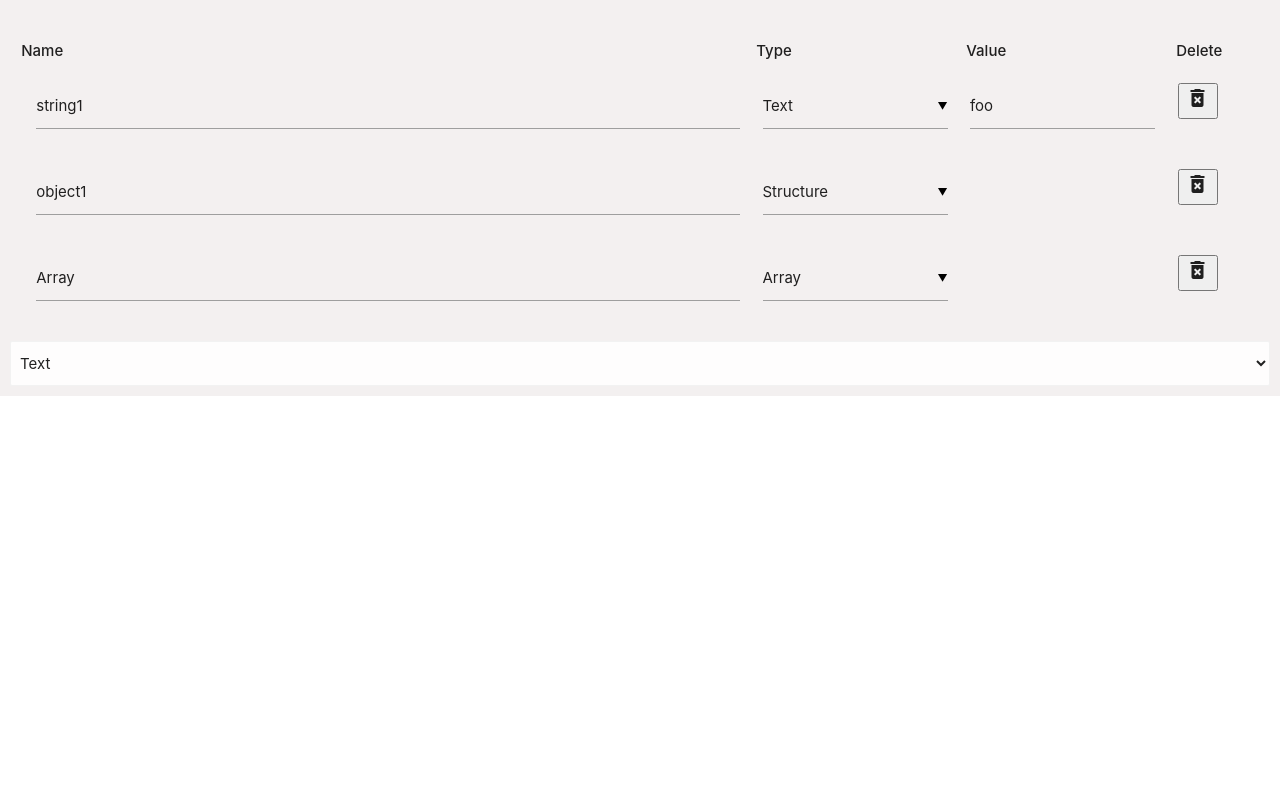
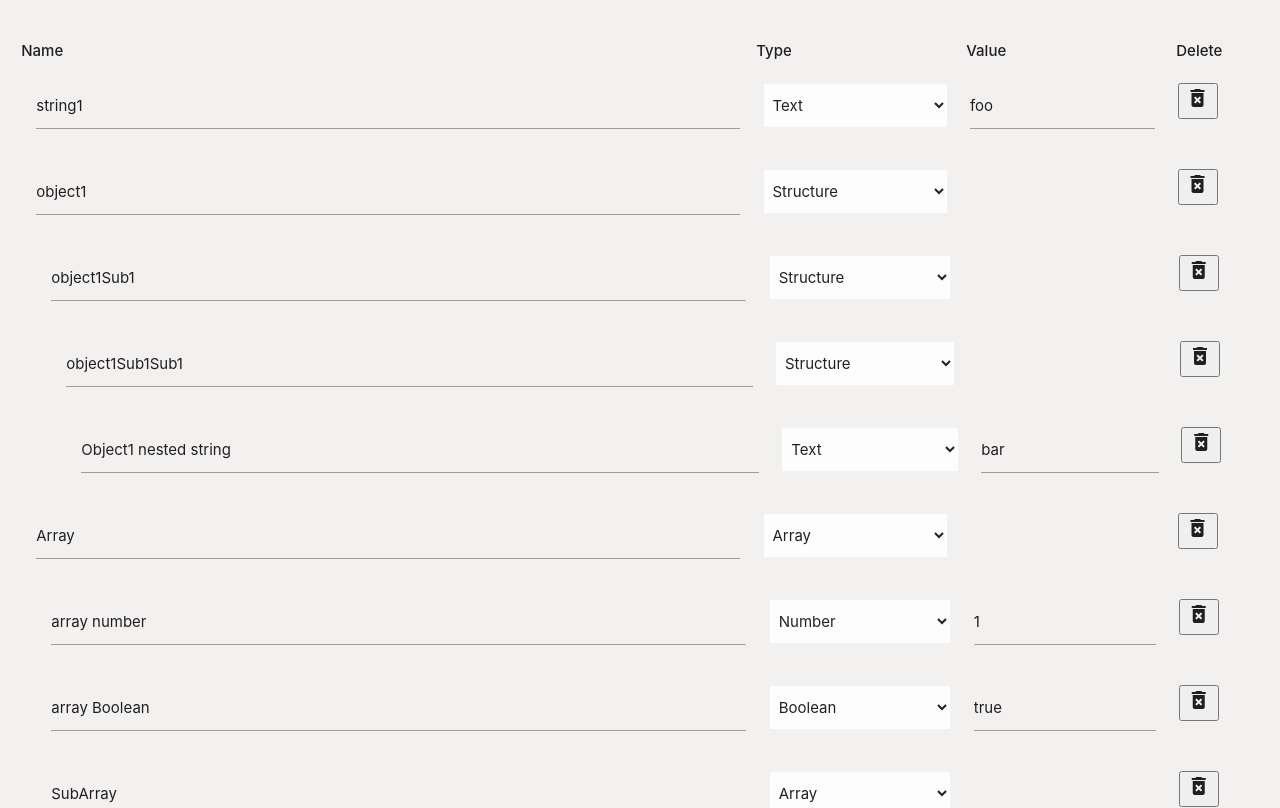
Before and after one commit to AbdeladimSaouiss/json-builder, a React (Create React App) app: page / in a window 1280 px wide. Shown: the top 808 px of the page. Built offline with nearby package versions, Linux system fonts and the light colour scheme.

Commit message:
Fix the recursive rendering of all components and its subcomponent

```diff
--- a/src/components/JsonBlock.js
+++ b/src/components/JsonBlock.js
@@ -2,12 +2,28 @@ import React from 'react';
 import JsonItem from './JsonItem';
 
 var JsonBlock = ({ item, handleItemChange }) => {
+    console.log(item.type)
+    if(item.type === "array" || item.type === "object"){
+        return (
+            <div className="item-holder">
+                <JsonItem item={item} handleItemChange={handleItemChange} />
 
-    return (
-        <div className="item-holder">
-            <JsonItem item={item} handleItemChange={handleItemChange} />
-        </div>
-    );
+                {item.value.map(item => {
+                        return <JsonBlock
+                        // key={index}
+                        item={item}
+                        handleItemChange={handleItemChange}
+                    />
+                })}
+            </div>
+        )
+    } else {
+        return (
+              <div className="item-holder">
+                <JsonItem item={item} handleItemChange={handleItemChange} />
+            </div>
+        )
+    }
 }
 
 export default JsonBlock;
--- a/src/components/JsonEditor.js
+++ b/src/components/JsonEditor.js
@@ -31,19 +31,25 @@ let json = [
     {
         name: "object1",
         type: "object",
-        value: {
+        value: [
+            {
                 name: "object1Sub1",
                 type: "object",
-            value: {
+                value: [
+                    {
                         name: "object1Sub1Sub1",
                         type: "object",
-                value: {
+                        value: [
+                            {
                                 name: "Object1 nested string",
                                 type: "string",
                                 value: "bar"
                             }
+                        ]
                     }
+                ]
             }
+        ]
     },
     {
         name: "Array",
@@ -58,6 +64,22 @@ let json = [
                 name: "array Boolean",
                 type: "boolean",
                 value: true,
+            },
+            {
+                name: "SubArray",
+                type: "array",
+                value: [
+                    {
+                        name: "array number",
+                        type: "number",
+                        value: 17
+                    },
+                    {
+                        name: "array Boolean",
+                        type: "string",
+                        value: "subarray",
+                    }
+                ]
             }
         ]
     }
@@ -77,7 +99,24 @@ class JsonEditor extends Component {
         }
     }
 
+    recursiveLog = (json) => {
+        // test recusivity here
+        // console.log(json);
+        json.forEach(item => {
+            if(item.type === "array" || item.type === "object"){
+                this.recursiveLog(item.value);
+            }
 
+            if(item.type === "string" || item.type === "boolean" || item.type === "number") {
+                console.log(item.value)
+            }
+        })
+    }
+    componentDidMount = () => {
+        console.log("mounted");
+        // let json = this.state.json;
+        // this.recursiveLog(json);
+    }
     handleItemChange = (e) => {
         console.log("We handle input change here");
         console.log(e.target.value);
@@ -107,14 +146,6 @@ class JsonEditor extends Component {
                 {/* <JsonBlock /> */}
                 {/* {this.insertItem()} */}
                 {ItemsTable}
-
-                <select className="browser-default" name="type" id="" onChange={this.handleItemChange} >
-                    <option value="string">Text</option>
-                    <option value="boolean">Boolean</option>
-                    <option value="number">Number</option>
-                    <option value="object">Structure</option>
-                    <option value="array">Array</option>
-                </select>
             </div>
         );
     }
--- a/src/components/JsonItem.js
+++ b/src/components/JsonItem.js
@@ -1,15 +1,13 @@
 import React from 'react';
 
 var JsonItem = ({ item, handleItemChange }) => {
-    console.log(item);
-    console.log(handleItemChange);
     return (
         <div className="item-row row">
             <div className="first-col col s7">
-                <input type="text" name="name" id="" placeholder="Enter name" onChange={handleItemChange} value={item.name && item.name} />
+                <input type="text" name="name" id="" placeholder="Enter name" onChange={handleItemChange} defaultValue={item.name && item.name} />
             </div>
             <div className="col s2">
-                <select name="type" id="" onChange={() => console.log("Change fired")} value={item.type && item.type}>
+                <select className="browser-default" name="type" id="" onChange={handleItemChange} defaultValue={item.type && item.type}>
                     <option value="string">Text</option>
                     <option value="boolean">Boolean</option>
                     <option value="number">Number</option>
@@ -19,7 +17,7 @@ var JsonItem = ({ item, handleItemChange }) => {
             </div>
             <div className="col s2">
                 {(item.type === "string" || item.type === "boolean" || item.type === "number") ?
-                    <input type="text" name="value" id="" placeholder="Enter value" onChange={handleItemChange} value={item.value} />
+                    <input type="text" name="value" id="" placeholder="Enter value" onChange={handleItemChange} defaultValue={item.value} />
                     : ""
                 }
             </div>
```
Also changed, not shown: src/components/RecursiveJsonBlock.js (added, +8 -0 lines). Lines whose indentation alone changed are shown as unchanged.
